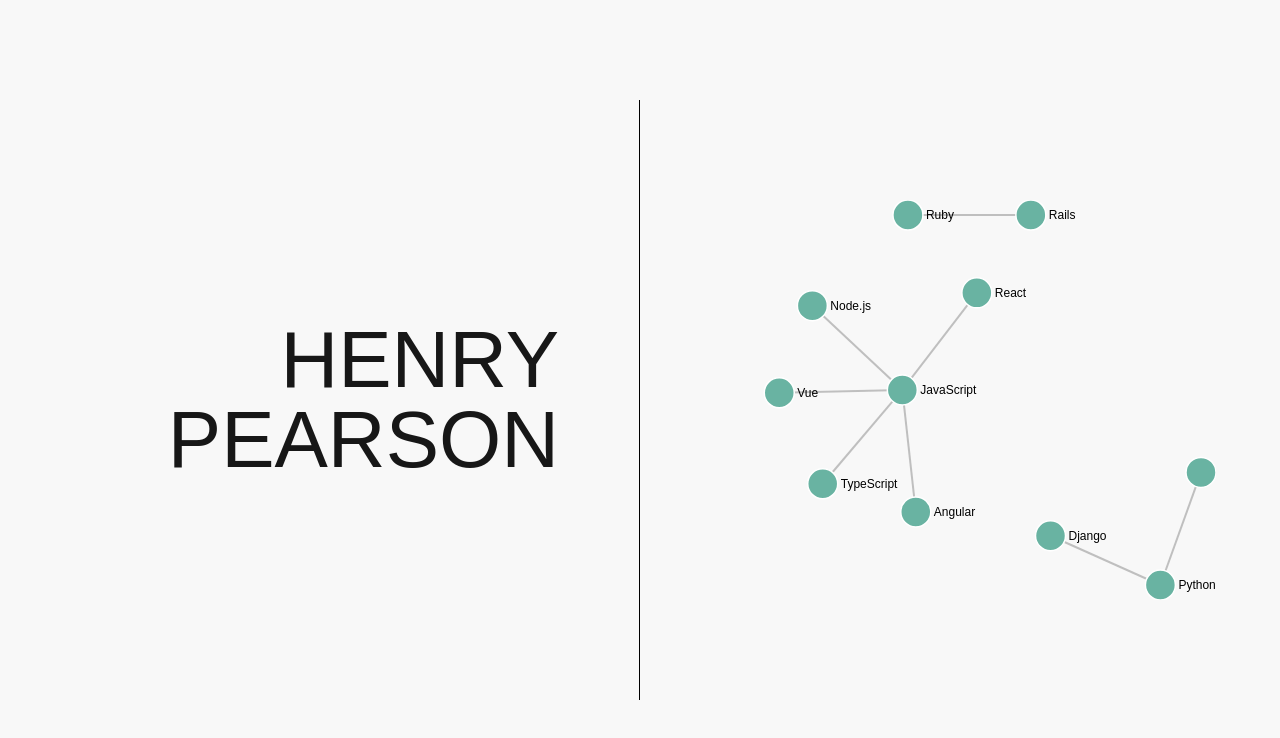
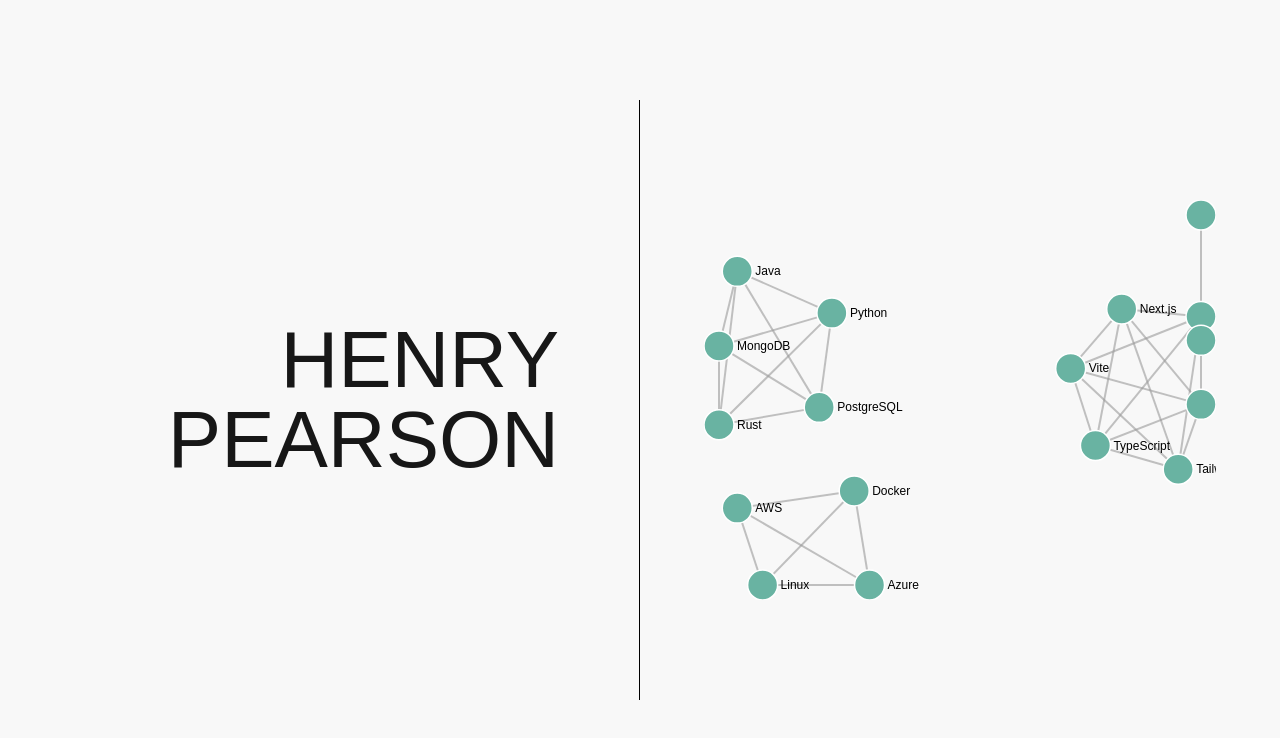
Before and after one commit to A9-dev/personal-site, a Next.js app: page / in a window 1280 px wide. Shown: the top 738 px of the page. Built offline with nearby package versions, Linux system fonts and the light colour scheme; a web font is replaced by a local one.

Commit message:
feat: :sparkles: update bucketing and tools

```diff
--- a/app/page.tsx
+++ b/app/page.tsx
@@ -1,29 +1,71 @@
 import { Victor_Mono } from "next/font/google";
 import ForceGraph from "@/app/components/ForceGraph";
-const graphData = {
-  nodes: [
+
+type Node = {
+  id: number;
+  name: string;
+};
+
+type Link = {
+  source: number;
+  target: number;
+};
+
+type GraphData = {
+  nodes: Node[];
+  links: Link[];
+};
+
+const buckets: Record<string, Node[]> = {
+  frontend: [
     { id: 0, name: "JavaScript" },
     { id: 1, name: "TypeScript" },
-    { id: 2, name: "React" },
-    { id: 3, name: "Angular" },
-    { id: 4, name: "Vue" },
-    { id: 5, name: "Node.js" },
-    { id: 6, name: "Python" },
-    { id: 7, name: "Django" },
-    { id: 8, name: "Flask" },
-    { id: 9, name: "Ruby" },
-    { id: 10, name: "Rails" },
+    { id: 2, name: "Next.js" },
+    { id: 13, name: "Tailwind CSS" },
+    { id: 14, name: "Vite" },
+    { id: 16, name: "Jest" },
   ],
-  links: [
-    { source: 0, target: 1 },
-    { source: 0, target: 2 },
-    { source: 0, target: 3 },
-    { source: 0, target: 4 },
-    { source: 0, target: 5 },
-    { source: 6, target: 7 },
-    { source: 6, target: 8 },
-    { source: 9, target: 10 },
+  backend: [
+    { id: 3, name: "Rust" },
+    { id: 4, name: "Java" },
+    { id: 5, name: "PostgreSQL" },
+    { id: 6, name: "MongoDB" },
+    { id: 9, name: "Python" },
   ],
+  devops: [
+    { id: 7, name: "Azure" },
+    { id: 8, name: "AWS" },
+    { id: 11, name: "Docker" },
+    { id: 12, name: "Linux" },
+  ],
+  tooling: [
+    { id: 10, name: "Git" },
+    { id: 15, name: "GitHub" },
+  ],
+};
+
+const nodes: Node[] = [
+  ...buckets.frontend,
+  ...buckets.backend,
+  ...buckets.devops,
+  ...buckets.tooling,
+];
+
+const links: Link[] = [];
+
+function connectFullyWithinBucket(bucket: Node[]): void {
+  for (let i = 0; i < bucket.length; i++) {
+    for (let j = i + 1; j < bucket.length; j++) {
+      links.push({ source: bucket[i].id, target: bucket[j].id });
+    }
+  }
+}
+
+Object.values(buckets).forEach(connectFullyWithinBucket);
+
+export const graphData: GraphData = {
+  nodes,
+  links,
 };
 
 const victorMono = Victor_Mono({
```
